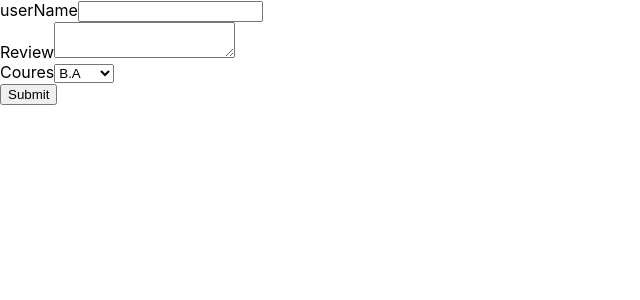
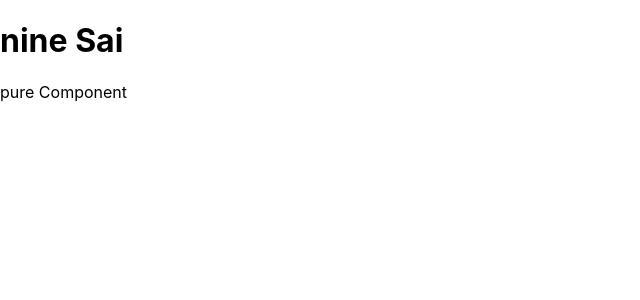
Before and after one commit to shirishagit/REACT-2, a React (Create React App) app in the folder react9/: page / in a window 1280 px wide. Shown: the top 300 px of the page, without its empty margins (0-640 px from the left). Built offline with nearby package versions, Linux system fonts and the light colour scheme.

Commit message:
PureComponent

```diff
--- a/react9/src/App.js
+++ b/react9/src/App.js
@@ -19,12 +19,14 @@ import ShortCircuit from "./PRACTICE/CLASS COMPONENT/CONDITIONAL RENDERING IN CC
 import TernaryOper from "./PRACTICE/CLASS COMPONENT/CONDITIONAL RENDERING IN CC/TernaryOper";
 import Variables from "./PRACTICE/CLASS COMPONENT/CONDITIONAL RENDERING IN CC/Variables";
 import FormHandle from "./PRACTICE/CLASS COMPONENT/FORM HANDLINGS/FormHandle";
+import RegularComponent from "./PRACTICE/CLASS COMPONENT/PURECOMPONENT/RegulerComponent";
 
 
 function App() {
   return (
     <div className="App">
-      <FormHandle/>
+      <RegularComponent/>
+      {/* <FormHandle/> */}
       {/* <IfElse/> */}
       {/* <Variables/> */}
       {/* <TernaryOper/> */}
--- /dev/null
+++ b/react9/src/PRACTICE/CLASS COMPONENT/PURECOMPONENT/PureComp.jsx
@@ -0,0 +1,13 @@
+import React,{PureComponent} from "react";
+
+class PUREComponent extends PureComponent{
+      render(){
+         return(
+            <div>
+                <p>pure Component</p>
+            </div>
+        )
+    }
+}
+
+export default PUREComponent;
--- /dev/null
+++ b/react9/src/PRACTICE/CLASS COMPONENT/PURECOMPONENT/RegulerComponent.jsx
@@ -0,0 +1,29 @@
+import React,{Component, PureComponent} from "react";
+import PUREComponent from "./PureComp";
+
+class RegularComponent extends Component{
+    constructor(props){
+        super(props)
+        this.state={
+         person:"nine Sai"
+        }
+    }
+    shouldComponentUpdate(){
+        setInterval(()=>{
+            this.setState({
+                person:"nine sai"
+            })
+        },5000)
+    }
+    render(){
+
+        return(
+            <div>
+                <h1>{this.state.person}</h1>
+                <PUREComponent/>
+            </div>
+        )
+    }
+}
+
+export default RegularComponent;
```
